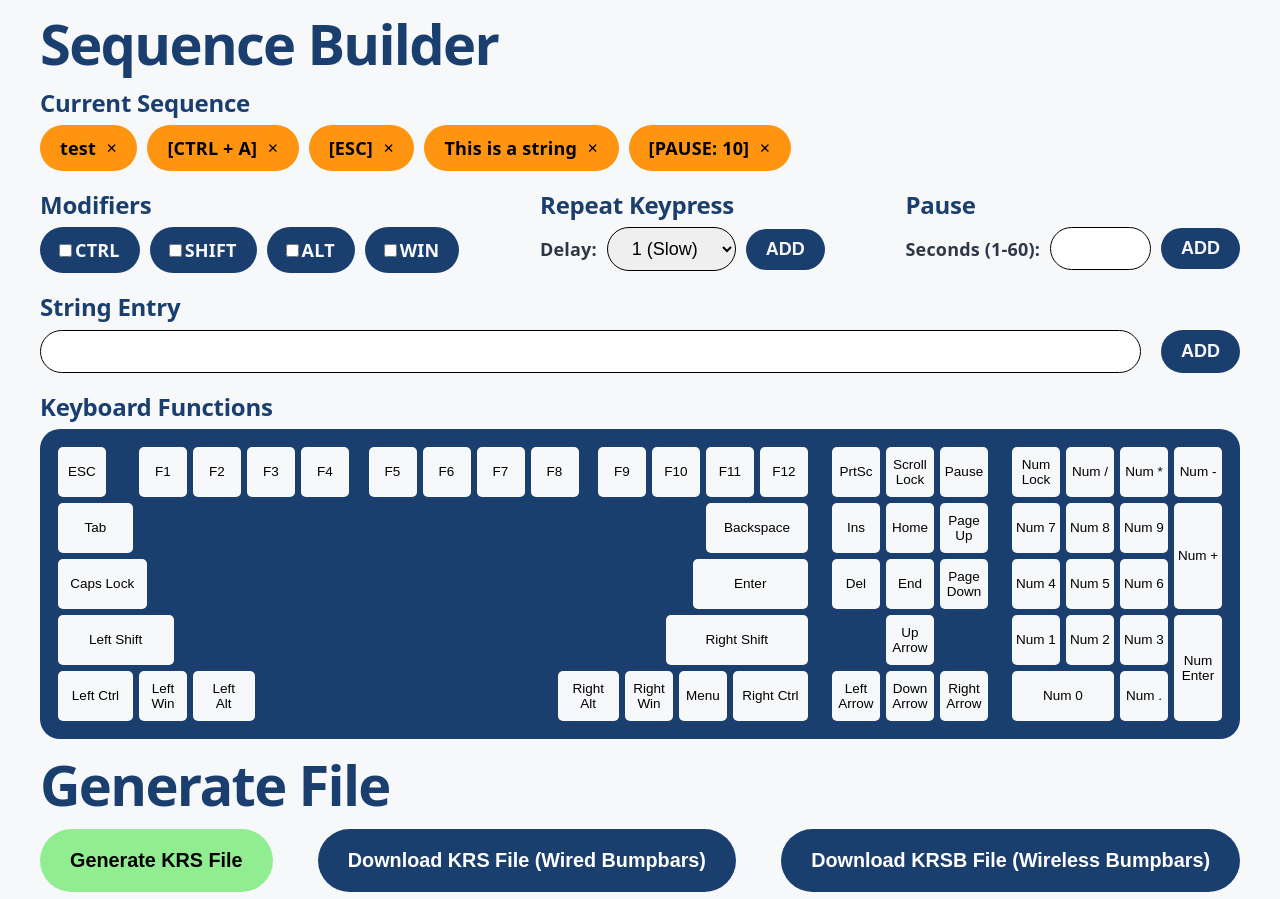
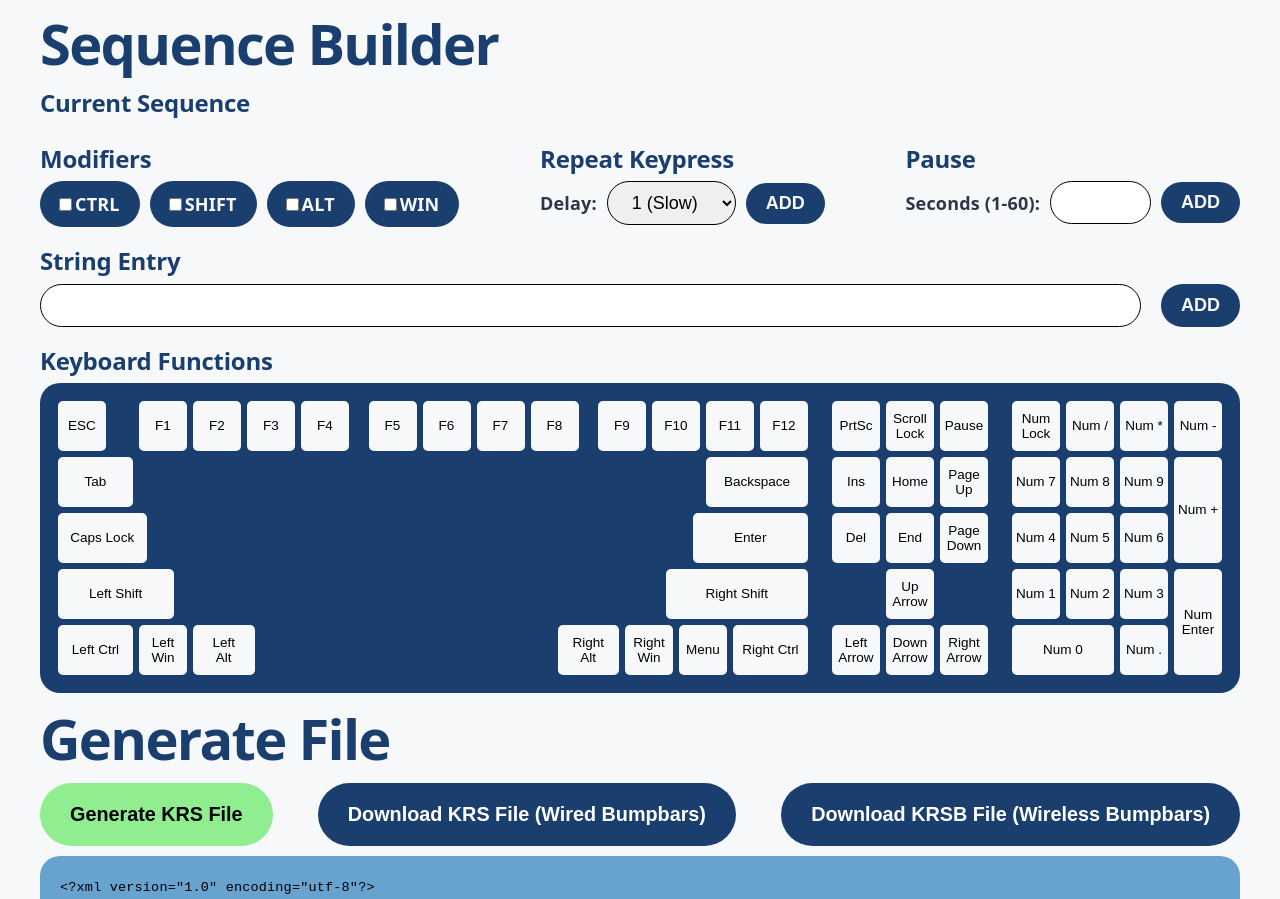
Before and after one commit to reecejpetty/krs-configurator, a React (Vite) app: page / in a window 1280 px wide. Shown: the part 827-1726 px from the top of the page. Built offline with nearby package versions, Linux system fonts and the light colour scheme.

Commit message:
Allow deleting of sequence items

```diff
--- a/src/components/SequenceBuilder/SequenceBuilder.jsx
+++ b/src/components/SequenceBuilder/SequenceBuilder.jsx
@@ -30,24 +30,29 @@ function CurrentSequence({ currentSequence, setCurrentSequence }) {
     <div className={styles.currentSequence}>
       <h2>Current Sequence</h2>
       <div className={styles.currentSequenceItems}>
-        <SequenceItem text="test" />
-        <SequenceItem text="[CTRL + A]" />
-        <SequenceItem text="[ESC]" />
-        <SequenceItem text="This is a string" />
-        <SequenceItem text="[PAUSE: 10]" />
         {currentSequence.map((item) => (
-          <SequenceItem text={item.text} />
+          <SequenceItem
+            id={item.id}
+            text={item.text}
+            currentSequence={currentSequence}
+            setCurrentSequence={setCurrentSequence}
+          />
         ))}
       </div>
     </div>
   )
 }
 
-function SequenceItem({ text }) {
+function SequenceItem({ id, text, currentSequence, setCurrentSequence }) {
+
+  const deleteItem = () => {
+    setCurrentSequence(currentSequence.filter(item => item.id != id ))
+  }
+
   return (
     <div className={styles.sequenceItem}>
       <div className={styles.sequenceItemText}>{text}</div>
-      <div className={styles.deleteItem}>✕</div>
+      <div className={styles.deleteItem} onClick={deleteItem}>✕</div>
     </div>
   )
 }
@@ -111,14 +116,17 @@ function AddPause() {
 }
 
 function StringEntry({ string, setString, currentSequence, setCurrentSequence }) {
+  const handleSubmit = (e) => {
+    e.preventDefault();
+  }
 
   return (
     <div className={styles.stringEntry}>
       <h2>String Entry</h2>
-      <div className={styles.stringEntryInput}>
+      <form className={styles.stringEntryInput} onSubmit={handleSubmit}>
         <input type="text" value={string} onChange={e => setString(e.target.value)} />
-        <button onClick={() => setCurrentSequence([...currentSequence, {"text": string}])} className={styles.addButton}>ADD</button>
-      </div>
+        <button type="submit" onClick={() => setCurrentSequence([...currentSequence, {"id": currentSequence.length, "text": string}])} className={styles.addButton}>ADD</button>
+      </form>
     </div>
   )
 }
```
